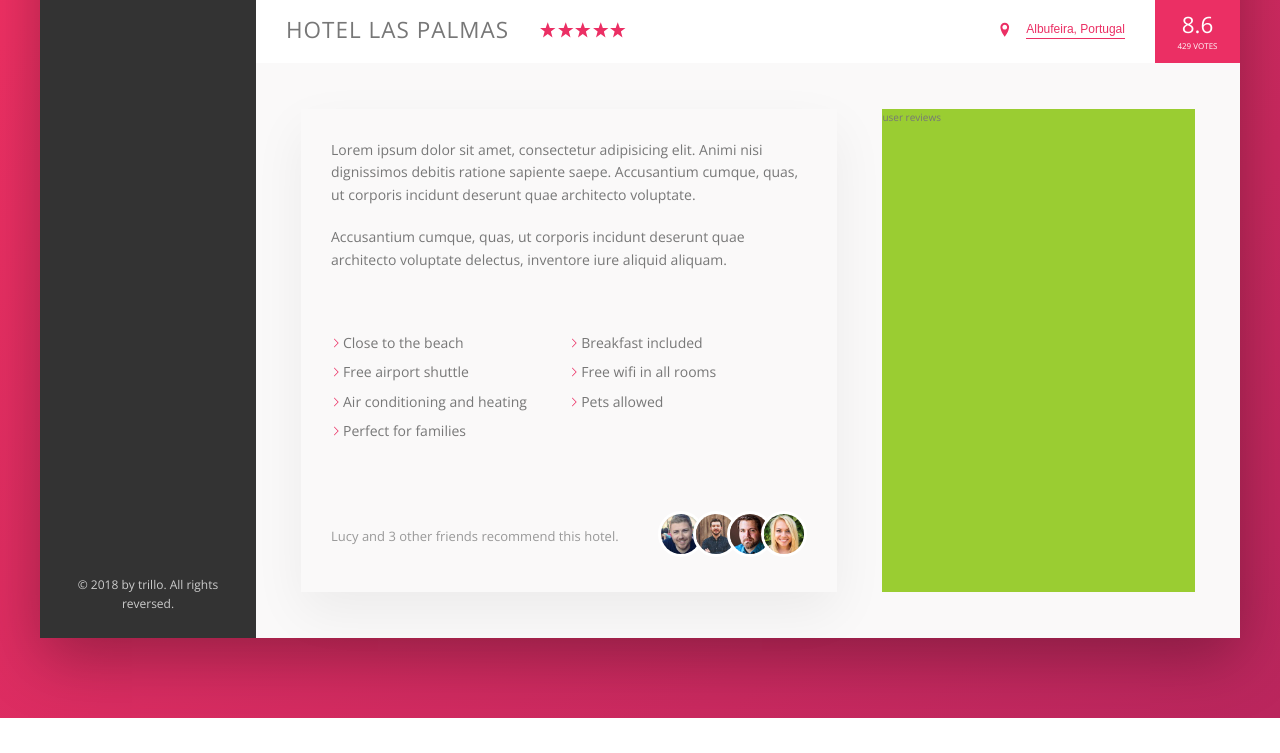
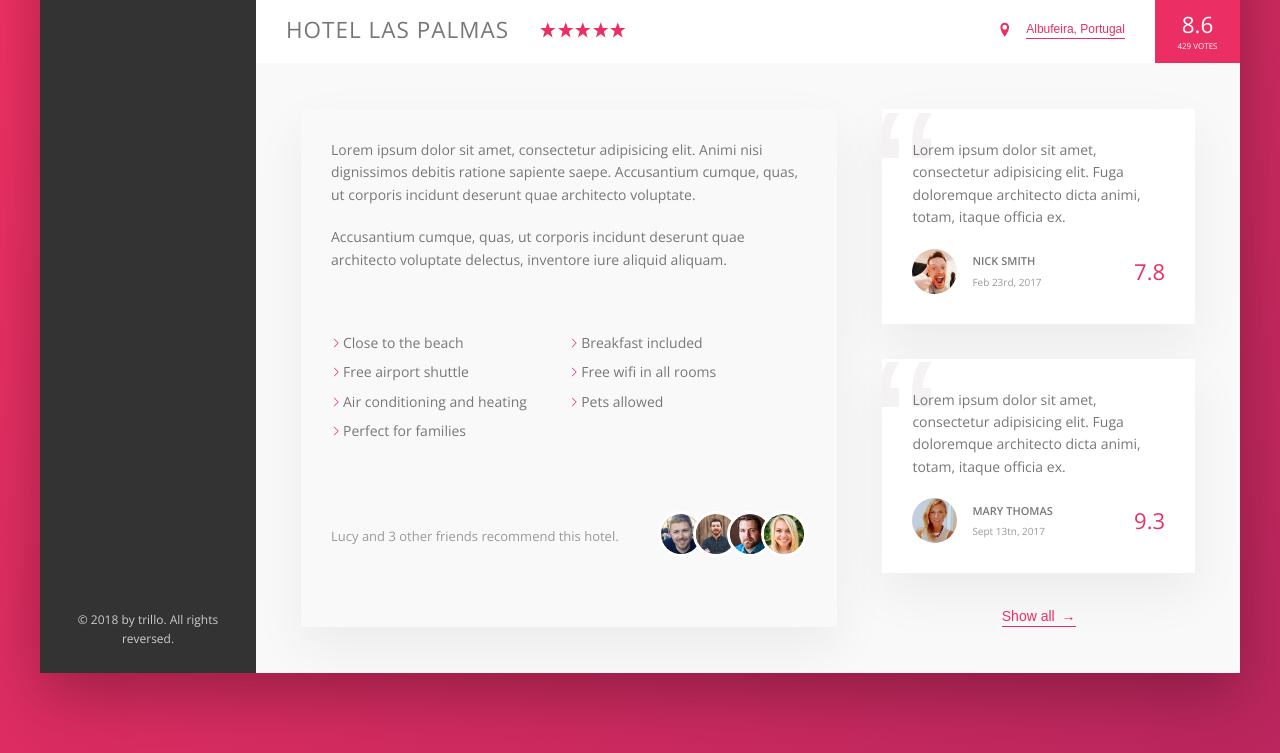
Before and after one commit to clairejing/udemy-css-trillo, a website: page index.html in a window 1280 px wide. Shown: the part 538-1291 px from the top of the page. Before the commit the page ends 1256 px from the top, so only its background shows below. Drawn offline with nearby package versions, Linux system fonts and the light colour scheme.

Commit message:
build the user review section

```diff
--- a/index.html
+++ b/index.html
@@ -162,7 +162,35 @@
                             </div>
                         </div>
                         <div class="user-reviews">
-                            user reviews
+                            <figure class="review">
+                                <blockquote class="review__text">
+                                    Lorem ipsum dolor sit amet, consectetur adipisicing elit. Fuga doloremque architecto dicta animi, totam, itaque officia ex.
+                                </blockquote>
+                                <figcaption class="review__user">
+                                    <img src="img/user-1.jpg" alt="" class="review__photo">
+                                    <div class="review__user-box">
+                                        <p class="review__user-name">Nick Smith</p>
+                                        <p class="review__user-date">Feb 23rd, 2017</p>
+                                    </div>
+                                    <div class="review__rating">7.8</div>
+                                </figcaption>
+                            </figure>
+
+                            <figure class="review">
+                                <blockquote class="review__text">
+                                    Lorem ipsum dolor sit amet, consectetur adipisicing elit. Fuga doloremque architecto dicta animi, totam, itaque officia ex.
+                                </blockquote>
+                                <figcaption class="review__user">
+                                    <img src="img/user-2.jpg" alt="" class="review__photo">
+                                    <div class="review__user-box">
+                                        <p class="review__user-name">Mary Thomas</p>
+                                        <p class="review__user-date">Sept 13tn, 2017</p>
+                                    </div>
+                                    <div class="review__rating">9.3</div>
+                                </figcaption>
+                            </figure>
+
+                            <button class="btn-inline">Show all <span>&rarr;</span></button>
                         </div>
                     </div>
                 </main>
--- a/sass/_components.scss
+++ b/sass/_components.scss
@@ -281,8 +281,17 @@
     cursor: pointer;
     transition: all .2s;
 
+    & span {
+        margin-left: 3px;
+        transition: margin-left .2s;
+    }
+
     &:hover {
         color: var(--color-grey-dark-1);
+
+        span {
+            margin-left: 8px;
+        }
     }
 
     &:focus {
@@ -384,3 +393,68 @@
         }
     }
 }
+
+
+////////////////////////////////////////
+// REVIEWS
+
+.review {
+    background-color: #fff;
+    box-shadow: var(--shadow-light);
+    padding: 3rem;
+    margin-bottom: 3.5rem;
+    position: relative;
+    overflow: hidden;
+
+    &__text {
+        margin-bottom: 2rem;
+        z-index: 10;
+        position: relative;
+    }
+
+    &__user {
+        display: flex;
+        align-items: center;
+    }
+
+    &__photo {
+        height: 4.5rem;
+        width: 4.5rem;
+        border-radius: 50%;
+        margin-right: 1.5rem;
+    }
+
+    &__user-box {
+        margin-right: auto;
+    }
+
+    &__user-name {
+        font-size: 1.1rem;
+        font-weight: 600;
+        text-transform: uppercase;
+        margin-bottom: .4rem;
+    }
+
+    &__user-date {
+        font-size: 1rem;
+        color: var(--color-grey-dark-3);
+    }
+
+    &__rating {
+        color: var(--color-primary);
+        font-size: 2.2rem;
+        font-weight: 300;
+    }
+
+    &::before {
+        content: "\201C"; // html entities
+        position: absolute;
+        top: -2.75rem;
+        left: -1rem;
+        line-height: 1;
+        font-size: 20rem;
+        color: var(--color-grey-light-2);
+        font-family: sans-serif;
+        z-index: 1;
+    }
+}
--- a/sass/_layout.scss
+++ b/sass/_layout.scss
@@ -37,6 +37,7 @@
 }
 
 .detail {
+    font-size: 1.4rem;
     display: flex;
     padding: 4.5rem;
     background-color: var(--color-grey-light-1);
@@ -44,7 +45,6 @@
 }
 
 .description {
-    font-size: 1.4rem;
     box-shadow: var(--shadow-light);
     padding: 3rem;
     flex: 0 0 60%;
@@ -52,6 +52,9 @@
 }
 
 .user-reviews {
-    background-color: yellowgreen;
     flex: 1;
+
+    display: flex;
+    flex-direction: column;
+    align-items: center;
 }
```
Also changed, not shown: css/style.css.
